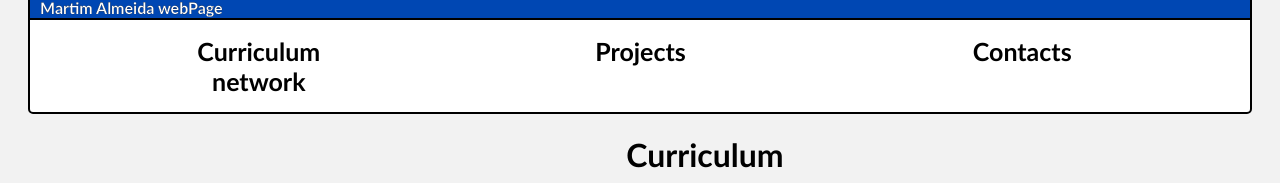
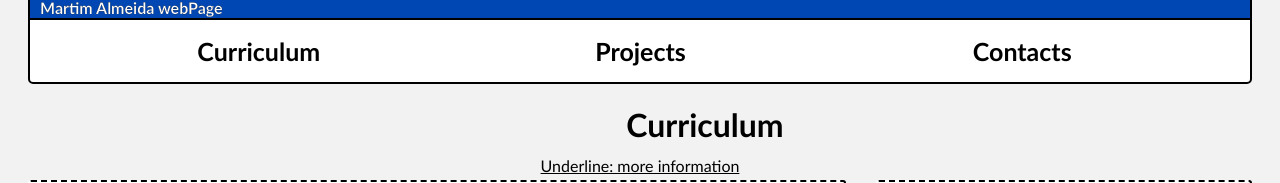
Before and after one commit to martim98/martim98.github.io, a plain HTML site: page index.html in a window 1280 px wide. Shown: the top 183 px of the page. Drawn offline with nearby package versions, Linux system fonts and the light colour scheme.

Commit message:
checked if network.html worked

```diff
--- a/index.html
+++ b/index.html
@@ -16,7 +16,6 @@
           <li class = 'navbar left'><a href = 'index.html'>Curriculum</a></li>
           <li class = 'navbar middle'><a href = 'projects.html'>Projects</a></li>
           <li class = "navbar right"><a href = 'contacts.html'>Contacts</a></li>
-          <li><a href="network.html">network</a></li>
         </ul>
       </nav>
     </div>
```
